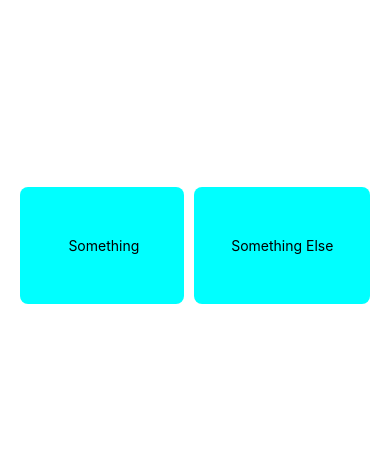
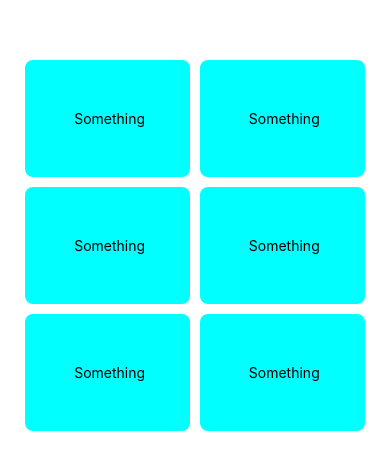
Before and after one commit to intelligenx/TFMH, a React Native app: screen / in a window 390 px wide. Shown: the part 177-646 px from the top of the page. Built offline with nearby package versions, Linux system fonts and the light colour scheme.

Commit message:
Multiple Buttons Correct Alignment

```diff
--- a/App.js
+++ b/App.js
@@ -11,7 +11,19 @@ export default function App() {
         <SelectButton gradcolour='a' title='   Something  ' />
       </View>
       <View>
-        <SelectButton gradcolour='a' title='Something Else' />
+        <SelectButton gradcolour='a' title='   Something  ' />
+      </View>
+      <View>
+        <SelectButton gradcolour='a' title='   Something  ' />
+      </View>
+      <View>
+        <SelectButton gradcolour='a' title='   Something  ' />
+      </View>
+      <View>
+        <SelectButton gradcolour='a' title='   Something  ' />
+      </View>
+      <View>
+        <SelectButton gradcolour='a' title='   Something  ' />
       </View>
       <StatusBar style="auto" />
     </View>
@@ -26,6 +38,6 @@ const styles = StyleSheet.create({
     alignItems: 'center',
     justifyContent: 'center',
     flexWrap: 'wrap',
-    alignContent: 'stretch',
+    alignContent:  'center',
   },
 });
```
